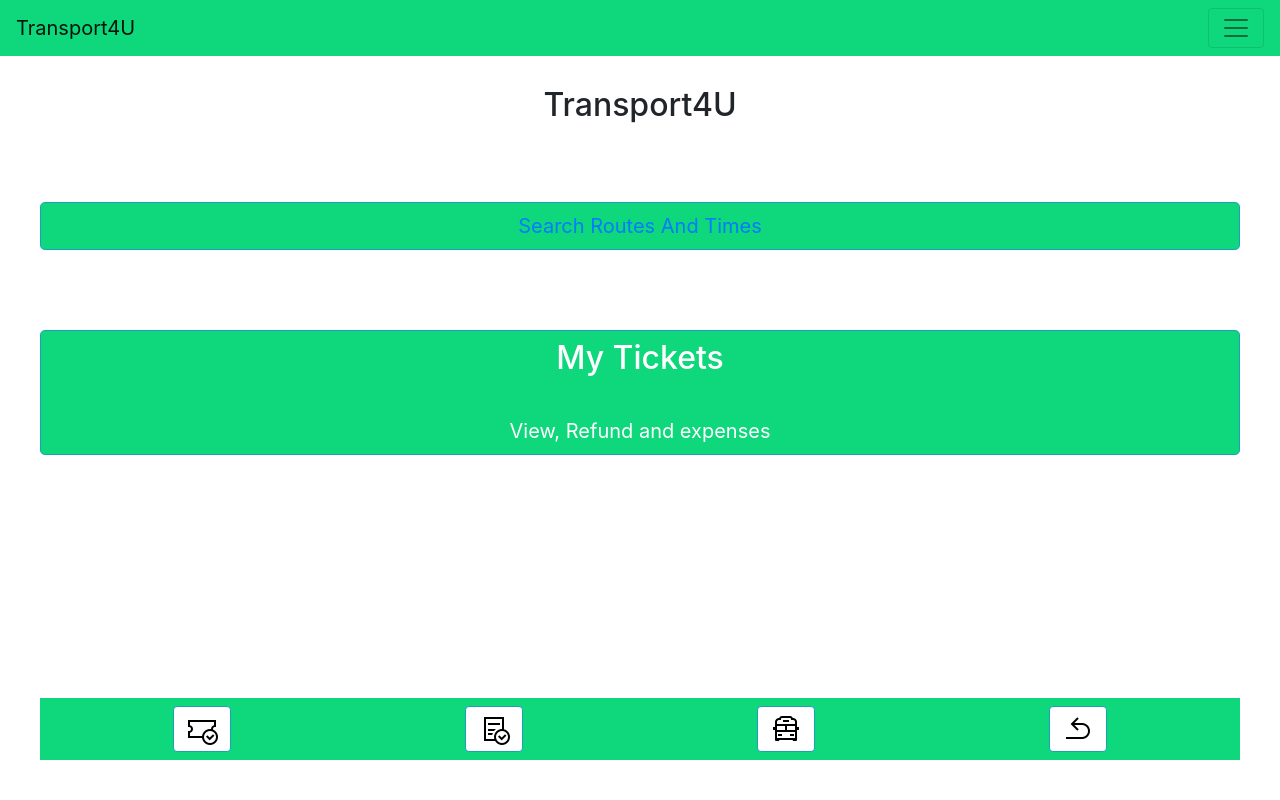
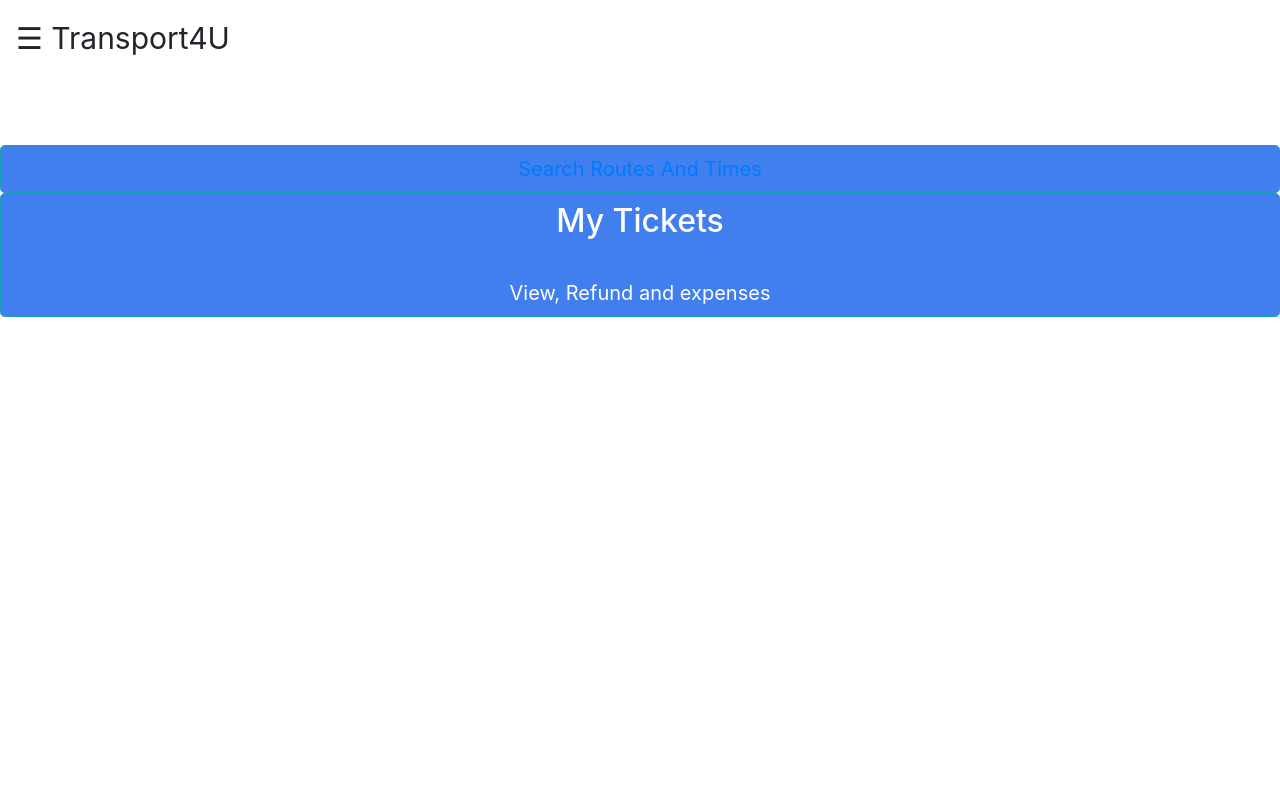
Before and after one commit to SergejsZ/IoT_UDP_CA, a Flask app: page /logged_in in a window 1280 px wide. Run offline with Flask 2, Linux system fonts and the light colour scheme; the visitor is signed in with stand-in values (Sample User, id 1); some libraries are stand-ins or nearby versions.

Commit message:
Began work on new Navbar and Main page.

```diff
--- a/static/css/logged_in.css
+++ b/static/css/logged_in.css
@@ -1,95 +1,84 @@
-* {
-  box-sizing: border-box;
-}
+
 
 body {
   font-family: Arial, Helvetica, sans-serif;
-  background-color: #FFFFFF
+  transition: background-color .5s;
 }
 
 /* Style the header */
 .header {
-  background-color: #FFFFFF;
   padding: 30px;
   text-align: center;
   font-size: 35px;
 }
 
-/* Container for flexboxes */
-.row {
-  display: -webkit-flex;
-  display: flex;
-}
 
-/* Create three unequal columns that sits next to each other */
-.column {
- background-color: #FFFFFF;
-  padding: 40px;
-<!--  height: 100px; /* Should be removed. Only for demonstration */-->
-}
-
-/* Left and right column */
-.column.side {
-   -webkit-flex: 1;
-   -ms-flex: 1;
-   flex: 1;
-}
-
-/* Middle column */
-.column.middle {
-  -webkit-flex: 2;
-  -ms-flex: 2;
-  flex: 2;
-}
-/* Middle bottom column */
-.column.middle.bottom {
-  -webkit-flex: 2;
-  -ms-flex: 2;
-  flex: 3;
-}
-.column.bottom {
-  -webkit-flex: 2;
-  -ms-flex: 2;
-  flex: 4;
-}
-/* Style the footer */
 
 nav
 {
-background-color: #0FD77B;
+background-color: #407fed;
+width:100%;
 }
 .btn.btn-outline-info
 {
 background-color: #FFFFFF;
+margin-top: 50px;
+width: 50%;
 }
 .btn.btn-lg.btn-block
 {
-background-color: #0FD77B;
+background-color: #407fed;
 }
 
 .btn.btn-lg.btn-block:hover{
-background-color: #0fbd6d;
+background-color: #386fcf;
 }
 
-.nav:hover{
-background-color: #0fbd6d;
+.btn.btn-outline-info:hover
+{
+    background-color:#386fcf
 }
 
-.icon-bottom {
-    position:fixed;
-    bottom:0;
-    width:100%;
+.sidenav {
+  height: 100%;
+  width: 0;
+  position: fixed;
+  z-index: 1;
+  top: 0;
+  left: 0;
+  background-color: #111;
+  overflow-x: hidden;
+  transition: 0.5s;
+  padding-top: 60px;
+}
 
+.sidenav a {
+  padding: 8px 8px 8px 32px;
+  text-decoration: none;
+  font-size: 25px;
+  color: #818181;
+  display: block;
+  transition: 0.3s;
 }
-.btn.btn-outline-info
-{
-    margin-left: auto;
-    margin-right: auto;
+
+.sidenav a:hover {
+  color: #f1f1f1;
 }
-/* Responsive layout - makes the three columns stack on top of each other instead of next to each other */
-@media (max-width: 600px) {
-  .row {
-    -webkit-flex-direction: column;
-    flex-direction: column;
-  }
+
+.sidenav .closebtn {
+  position: absolute;
+  top: 0;
+  right: 25px;
+  font-size: 36px;
+  margin-left: 50px;
 }
+
+#main {
+  transition: margin-left .5s;
+  padding: 16px;
+}
+
+@media screen and (max-height: 450px) {
+  .sidenav {padding-top: 15px;}
+  .sidenav a {font-size: 18px;}
+}
--- a/static/css/login.css
+++ b/static/css/login.css
@@ -34,12 +34,12 @@ body {
 }
 
 .w-100.btn.btn-lg{
-    background-color: #0FD77B;
+    background-color: #407fed;
     color: #FFFFFF;
 }
 
 .w-100.btn.btn-lg:hover{
-    background-color: #0fbd6d;
+    background-color: #386fcf;
     color: #FFFFFF;
 }
 
--- a/templates/base.html
+++ b/templates/base.html
@@ -18,20 +18,6 @@
 </head>
 <body>
 
-<nav class="navbar navbar-light">
-  <a class="navbar-brand" href="logged_in">Transport4U</a>
-  <button class="navbar-toggler" type="button" data-toggle="collapse" data-target="#navbarNavAltMarkup" aria-controls="navbarNavAltMarkup" aria-expanded="false" aria-label="Toggle navigation">
-    <span class="navbar-toggler-icon"></span>
-  </button>
-  <div class="collapse navbar-collapse" id="navbarNavAltMarkup">
-    <div class="navbar-nav">
-      <a class="nav-item nav-link active" href="/">Login <span class="sr-only">(current)</span></a>
-      <a class="nav-item nav-link" href="/register">Register</a>
-      <a class="nav-item nav-link" href="/logout">Logout</a>
-    </div>
-  </div>
-</nav>
-
 
 <script src="https://code.jquery.com/jquery-3.5.1.slim.min.js" integrity="sha384-DfXdz2htPH0lsSSs5nCTpuj/zy4C+OGpamoFVy38MVBnE+IbbVYUew+OrCXaRkfj" crossorigin="anonymous"></script>
     <script src="https://cdn.jsdelivr.net/npm/popper.js@1.16.0/dist/umd/popper.min.js" integrity="sha384-Q6E9RHvbIyZFJoft+2mJbHaEWldlvI9IOYy5n3zV9zzTtmI3UksdQRVvoxMfooAo" crossorigin="anonymous"></script>
--- a/templates/logged_in.html
+++ b/templates/logged_in.html
@@ -2,8 +2,21 @@
 
 {% block content %}
 
+<div id="mySidenav" class="sidenav">
+    <a href="javascript:void(0)" class="closebtn" onclick="closeNav()">&times;</a>
+    <button class="btn btn-outline-info" type="button"><img src="/static/images/yourticket.jpg" alt="return">Your Ticket
+    </button>
+    <button class="btn btn-outline-info" type="button"><img src="/static/images/bill.jpg" alt="receipt">Purchase Ticket
+    </button>
+    <button class="btn btn-outline-info" type="button"><img src="/static/images/bus.jpg" alt="tickets">Timetables
+    </button>
+    <button class="btn btn-outline-info" type="button"><a href="/logout">Logout</a></button>
+</div>
+<div id="main">
+    <span style="font-size:30px;cursor:pointer" onclick="openNav()">&#9776; Transport4U</span>
+</div>
 <div class="header">
-    <h2>Transport4U</h2>
+    <h2></h2>
 </div>
 
 <!--{% if message  %}-->
@@ -12,25 +25,34 @@
 <!--    </div>-->
 <!--{% endif %}-->
 
-<div class="column middle" style="background-color:#FFFFFF;">
+<div class="column middle">
     <button type="button" class="btn btn-info btn-lg btn-block"><a href="/buses">Search Routes And Times</a></button>
 </div>
 
-<div class="column middle bottom" style="background-color:#FFFFFF;">
+<div class="column middle bottom">
     <button type="button" class="btn btn-info btn-lg btn-block"><h2>My Tickets</h2>
         <br>View, Refund and expenses
     </button>
 </div>
+<footer class="icon-bottom">
 
-<footer class="icon-bottom">
-    <div class="column bottom" style="background-color:#FFFFFF;">
-        <nav class="navbar navbar-light">
-                <button class="btn btn-outline-info" type="button"><img src="/static/images/yourticket.jpg" alt="return"></button>
-                <button class="btn btn-outline-info" type="button"><img src="/static/images/bill.jpg" alt="receipt"></button>
-                <button class="btn btn-outline-info" type="button"><img src="/static/images/bus.jpg" alt="tickets"></button>
-                <button class="btn btn-outline-info" type="button"><img src="/static/images/backarrow.jpg" alt="return"></button>
-        </nav>
-    </div>
 </footer>
 
+<script>
+function openNav() {
+  document.getElementById("mySidenav").style.width = "250px";
+  document.getElementById("main").style.marginLeft = "250px";
+  document.body.style.backgroundColor = "rgba(0,0,0,0.4)";
+}
+
+/* Set the width of the side navigation to 0 and the left margin of the page content to 0, and the background color of body to white */
+function closeNav() {
+  document.getElementById("mySidenav").style.width = "0";
+  document.getElementById("main").style.marginLeft = "0";
+  document.body.style.backgroundColor = "white";
+}
+
+</script>
+
+
 {% endblock %}
```
